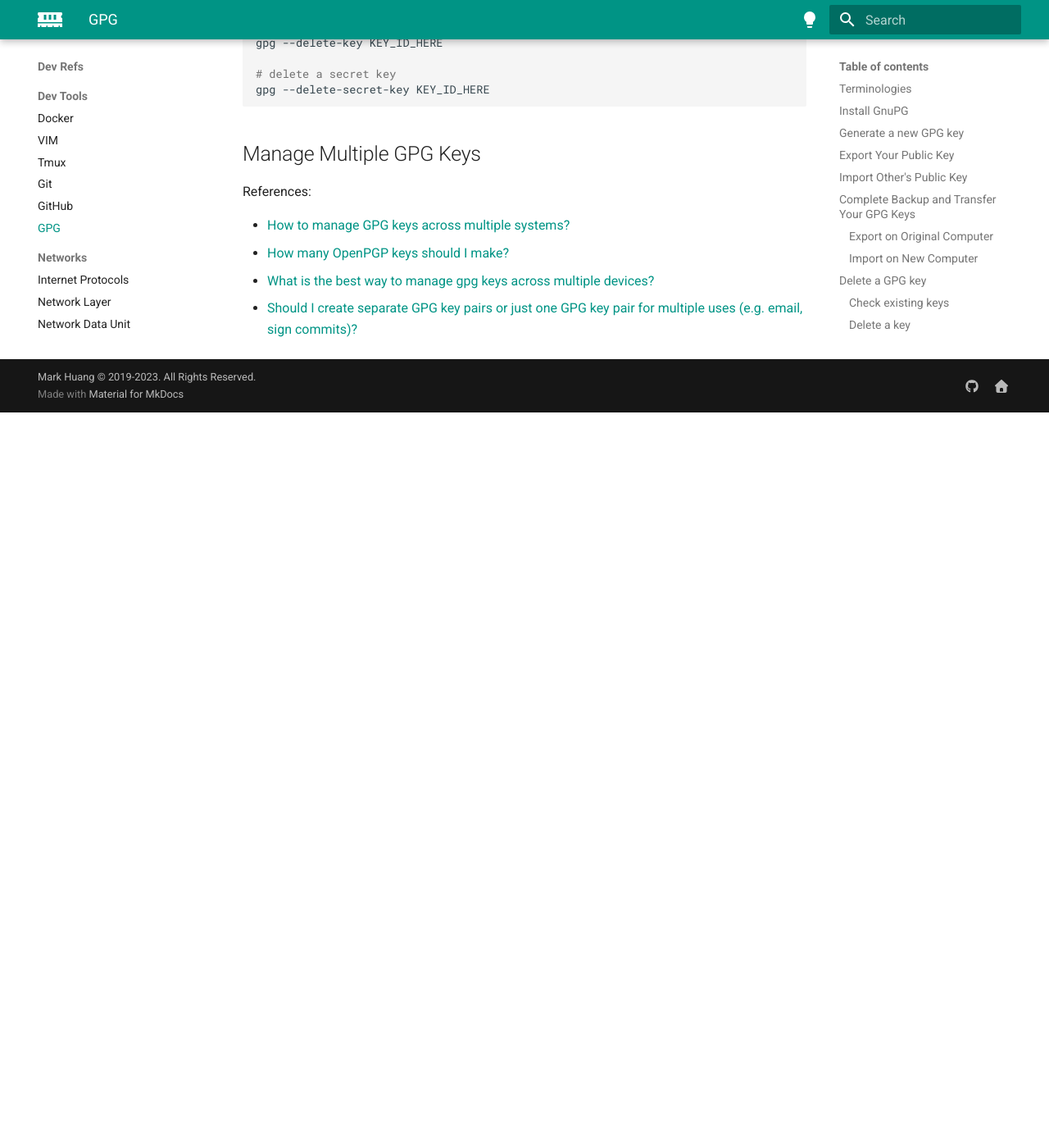
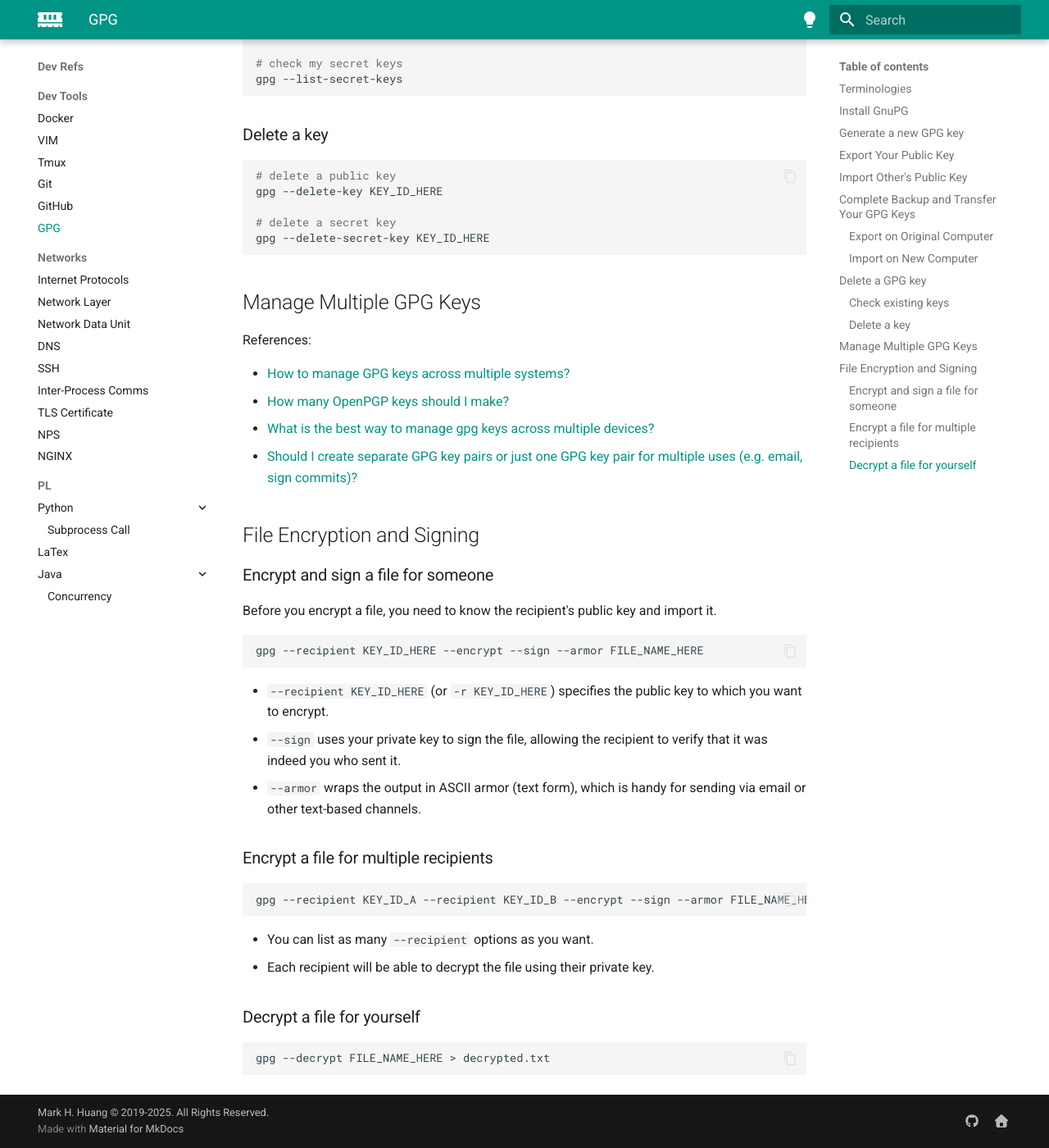
Before and after one commit to MarkHershey/docs, an MkDocs documentation site: the page built from docs/pages/dev/gpg.md, in a window 1280 px wide and 1400 px high, scrolled down 3940 px. Shown: the whole window at 82% size. Built offline with MkDocs 1.6.1 and Material for MkDocs 9.7.7, drawn with Linux system fonts in a browser that asks for light colours; before the commit the page ends 4443 px from its top, so only the background shows below that; some of the changed text lies outside the part shown.

Commit message:
Update mkdocs configuration and enhance GPG documentation: Modified site description and author details, updated copyright year, and added new sections on GPG key generation, encryption, and signing processes. Included instructions for setting GPG_TTY and clarified usage examples for encrypting files for multiple recipients.

````diff
--- a/docs/pages/dev/gpg.md
+++ b/docs/pages/dev/gpg.md
@@ -21,6 +21,17 @@
 
 ## Generate a new GPG key
 
+We first set `GPG_TTY` to the current TTY to ensure prompt for passphrase does not fail.
+
+```bash
+export GPG_TTY=$(tty)
+```
+
+Here we specify the key type and subkey type for the key generation.
+
+- `Ed25519` for the primary key (for signing)
+- `Curve25519` for the subkey (for encryption).
+
 1. Create a configuration file for key generation
     ```bash
     cat > key.config << EOF
@@ -177,3 +186,33 @@
 - [How many OpenPGP keys should I make?](https://security.stackexchange.com/a/29858)
 - [What is the best way to manage gpg keys across multiple devices?](https://security.stackexchange.com/a/59083)
 - [Should I create separate GPG key pairs or just one GPG key pair for multiple uses (e.g. email, sign commits)?](https://superuser.com/a/1683800)
+
+
+## File Encryption and Signing
+
+### Encrypt and sign a file for someone
+
+Before you encrypt a file, you need to know the recipient's public key and import it.
+
+```bash
+gpg --recipient KEY_ID_HERE --encrypt --sign --armor FILE_NAME_HERE
+```
+
+- `--recipient KEY_ID_HERE` (or `-r KEY_ID_HERE`) specifies the public key to which you want to encrypt.
+- `--sign` uses your private key to sign the file, allowing the recipient to verify that it was indeed you who sent it.
+- `--armor` wraps the output in ASCII armor (text form), which is handy for sending via email or other text-based channels.
+
+### Encrypt a file for multiple recipients
+
+```bash
+gpg --recipient KEY_ID_A --recipient KEY_ID_B --encrypt --sign --armor FILE_NAME_HERE
+```
+
+- You can list as many `--recipient` options as you want.
+- Each recipient will be able to decrypt the file using their private key.
+
+### Decrypt a file for yourself
+
+```bash
+gpg --decrypt FILE_NAME_HERE > decrypted.txt
+```
--- a/mkdocs.yml
+++ b/mkdocs.yml
@@ -1,7 +1,7 @@
 # Site Information
 site_name: "WNDI"
-site_description: "Mark Huang's Personal Documentation"
-site_author: Mark Huang
+site_description: "Personal Dev Documentation"
+site_author: Mark H. Huang
 docs_dir: docs/
 
 # GitHub repository button (shown at the top-right corner)
@@ -9,7 +9,7 @@
 # repo_url: 'https://github.com/MarkHershey/docs'
 
 # Copyright Declaration (shown at the end of the page)
-copyright: "Mark Huang &copy; 2019-2023. All Rights Reserved."
+copyright: "Mark H. Huang &copy; 2019-2025. All Rights Reserved."
 
 # Footer Customization
 extra:
@@ -61,6 +61,7 @@
         - navigation.tabs
         - navigation.expand
         - navigation.sections
+        - content.code.copy
     palette:
         - scheme: default
           primary: teal
````
Also changed, not shown: other parts of docs/pages/dev/gpg.md (+1 -3 lines).
